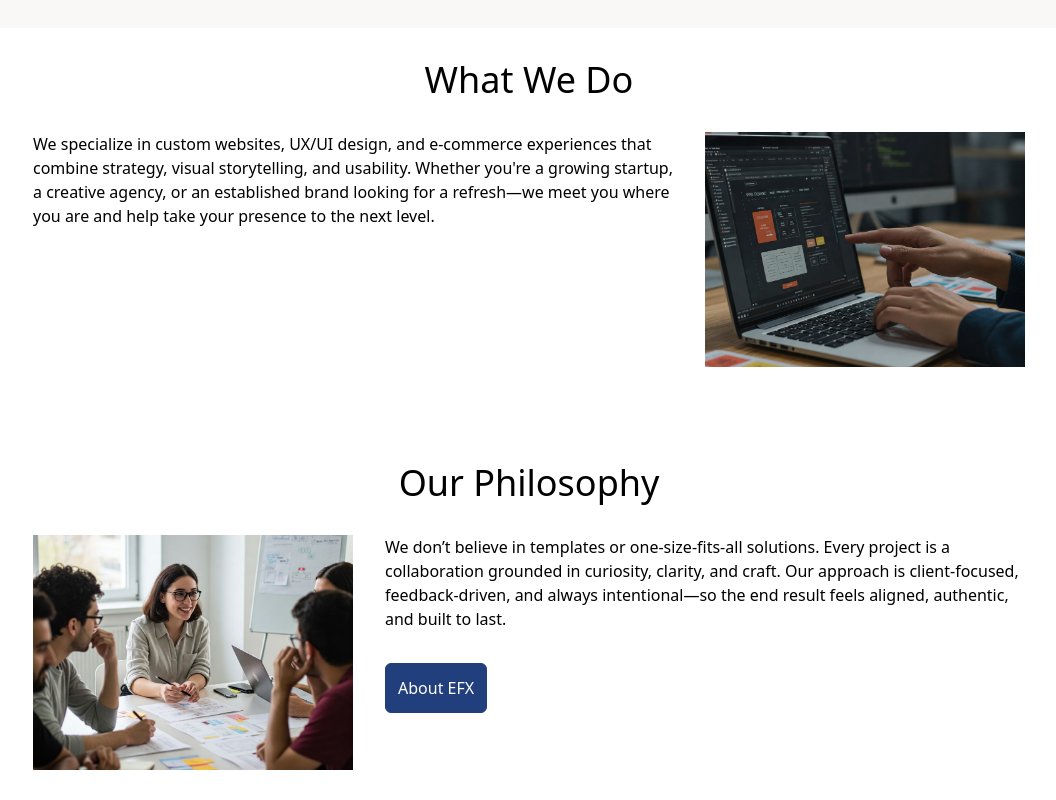
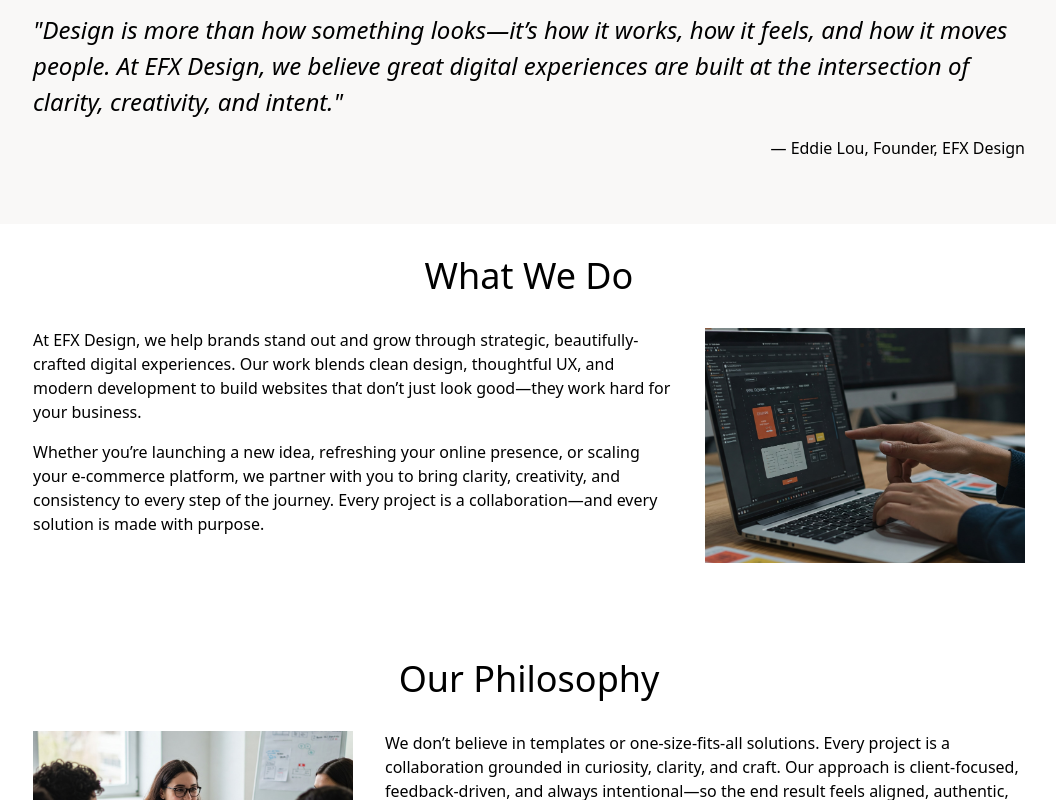
Before and after one commit to eycs0317/efxDesign, a Next.js app: page /about in a window 1280 px wide. Shown: the part 500-1300 px from the top of the page, without its empty margins (111-1167 px from the left). Built offline with nearby package versions, Linux system fonts and the light colour scheme.

Commit message:
Polished About us page

```diff
--- a/src/app/globals.css
+++ b/src/app/globals.css
@@ -94,6 +94,12 @@
   --color-nav-active: var(--color-primary-500);
 
   --padding-container: calc(var(--spacing) * 4);
+  --padding-blockquote-y: calc(var(--spacing) * 8);
+  --padding-blockquote-x: calc(var(--spacing) * 32);
+  --text-blockquote: var(--text-2xl);
+  --padding-author-y: calc(var(--spacing) * 4);
+  --padding-author-x: calc(var(--spacing) * 32);
+  --margin-paragraph: calc(var(--spacing) * 4);
 }
 
 a:link { color:var(--color-link-light); text-decoration:none; };
@@ -121,4 +127,8 @@ footer a:visited { color:var(--color-link-dark); };
 footer a:hover { color:var(--color-link-dark-active); };
 footer a:active { color:var(--color-link-dark-active); };
 
+.container p { margin-bottom:var(--margin-paragraph); }
+p.author { font-weight:100; margin:0; padding:var(--padding-author-y) var(--padding-blockquote-x) 0; text-align:right; }
+blockquote { font-size:var(--text-blockquote); font-weight:100; font-style:italic; padding:var(--padding-blockquote-y) var(--padding-blockquote-x) 0; }
+
 img { height:auto; }
--- a/src/data/static/about.ts
+++ b/src/data/static/about.ts
@@ -30,6 +30,19 @@ export function getAboutIntro() {
         data: {
           content: 'EFX Design is a web design studio dedicated to crafting digital experiences that elevate brands and move people. From clean, conversion-focused websites to seamless user interfaces, we believe great design starts with understanding—your brand, your audience, and your goals.',
         },
+      }, {
+        uid: 'about0b',
+        component: 'quote',
+        data: {
+          content: '"Design is more than how something looks—it’s how it works, how it feels, and how it moves people. At EFX Design, we believe great digital experiences are built at the intersection of clarity, creativity, and intent."',
+        },
+      },, {
+        uid: 'about0c',
+        component: 'paragraph',
+        data: {
+          content: '— Eddie Lou, Founder, EFX Design',
+          className: 'author',
+        },
       },
     ],
   };
@@ -56,7 +69,13 @@ export function getWhatWeDoContent() {
         uid: 'do0a',
         component: 'paragraph',
         data: {
-          content: 'We specialize in custom websites, UX/UI design, and e-commerce experiences that combine strategy, visual storytelling, and usability. Whether you\'re a growing startup, a creative agency, or an established brand looking for a refresh—we meet you where you are and help take your presence to the next level.',
+          content: 'At EFX Design, we help brands stand out and grow through strategic, beautifully-crafted digital experiences. Our work blends clean design, thoughtful UX, and modern development to build websites that don’t just look good—they work hard for your business.',
+        },
+      }, {
+        uid: 'do0b',
+        component: 'paragraph',
+        data: {
+          content: 'Whether you’re launching a new idea, refreshing your online presence, or scaling your e-commerce platform, we partner with you to bring clarity, creativity, and consistency to every step of the journey. Every project is a collaboration—and every solution is made with purpose.',
         },
       },
     ],
@@ -119,11 +138,9 @@ export function getPhilosophyContent() {
         },
       }, {
         uid: 'philosophy0b',
-        component: 'link',
+        component: 'paragraph',
         data: {
-          href: '/about',
-          content: 'About EFX',
-          className: 'button primary inline-block mt-8',
+          content: 'We care deeply about the details—because details are where trust is built, and brands are remembered. Whether we’re working with a solo founder or a growing team, we approach every project with craftsmanship, curiosity, and care.',
         },
       },
     ],
--- a/src/data/static/home.ts
+++ b/src/data/static/home.ts
@@ -240,14 +240,14 @@ export function getPhilosophyContent() {
         uid: 'philosophy0a',
         component: 'paragraph',
         data: {
-          content: 'At EFX, we believe great design is more than aesthetics—it’s about purpose, clarity, and experience. Every pixel, every interaction, and every decision is made with intention. We collaborate closely with our clients, blending creative thinking with technical precision to build digital experiences that feel as good as they look. Clean, thoughtful, and always built to perform.',
+          content: 'At EFX Design, we believe great design is more than aesthetics—it’s about purpose, clarity, and experience. Every pixel, every interaction, and every decision is made with intention. We collaborate closely with our clients, blending creative thinking with technical precision to build digital experiences that feel as good as they look. Clean, thoughtful, and always built to perform.',
         },
       }, {
         uid: 'philosophy0b',
         component: 'link',
         data: {
           href: '/about',
-          content: 'About EFX',
+          content: 'About EFX Design',
           className: 'button primary inline-block mt-8',
         },
       },
--- a/src/ui/patterns/container.tsx
+++ b/src/ui/patterns/container.tsx
@@ -12,7 +12,7 @@ export default function Container({containerData}) {
   const containerContent = containerData.content;
 
   return (
-    <section className={containerData.className}>
+    <section className={'container ' + containerData.className}>
       {containerContent.map((containerContentData) => (
         <Fragment key={containerContentData.uid}>
           {(() => {
@@ -22,9 +22,11 @@ export default function Container({containerData}) {
               case 'image':
                 return <Image src={containerContentData.data.src} alt={containerContentData.data.alt} width={containerContentData.data.width} height={containerContentData.data.height} />;
               case 'paragraph':
-                return <p>{containerContentData.data.content}</p>;
+                return <p className={containerContentData.data.className}>{containerContentData.data.content}</p>;
               case 'link':
                 return <Link href={containerContentData.data.href} className={containerContentData.data.className}>{containerContentData.data.content}</Link>;
+              case 'quote':
+                return <blockquote>{containerContentData.data.content}</blockquote>;
             }
           })()}
         </Fragment>
```
